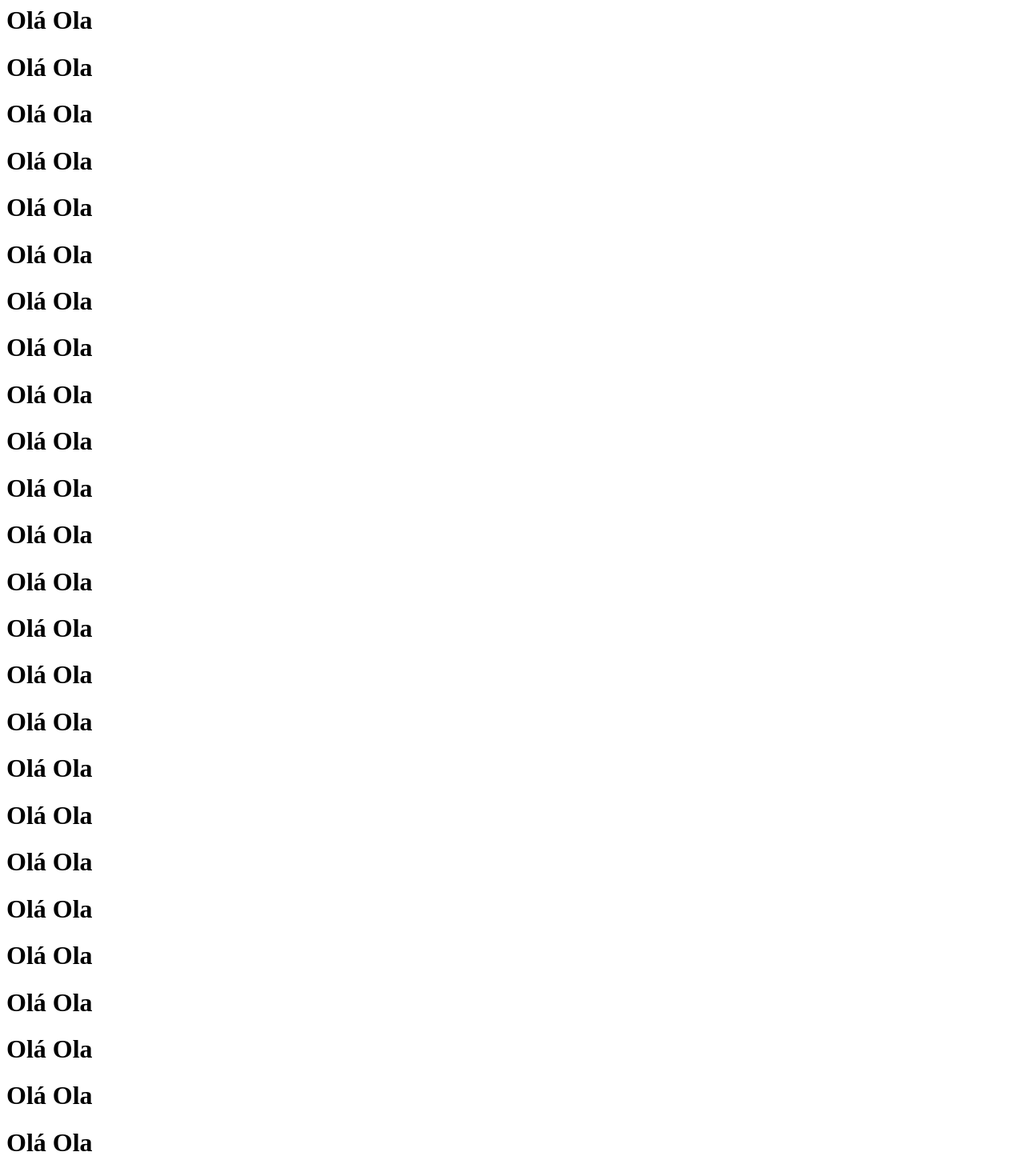
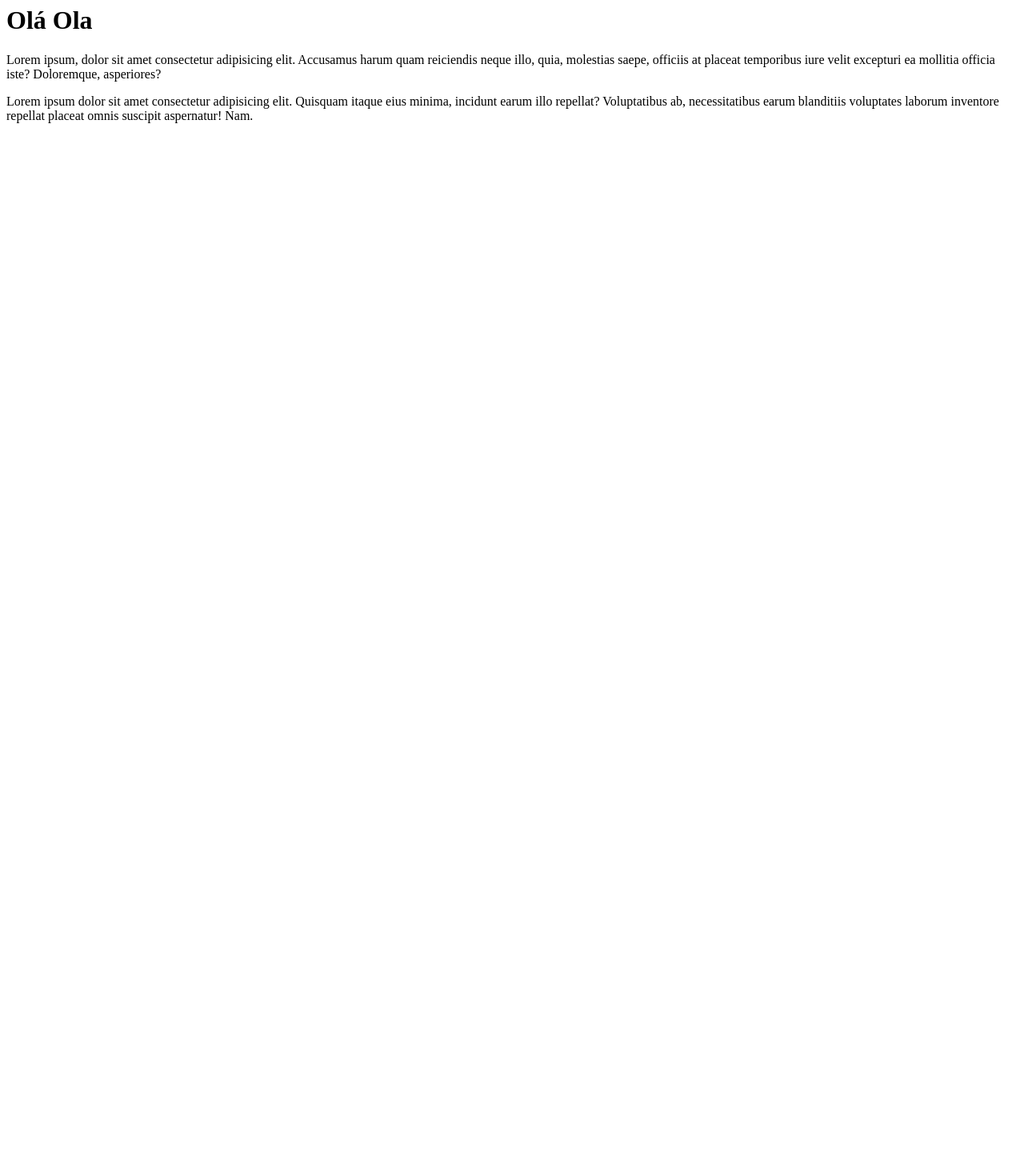
Before and after one commit to sophienocode/Events, a React (Vite) app: page / in a window 1280 px wide. Shown: the part 160-1630 px from the top of the page at 80% size. After the commit the page ends 800 px from the top, so only its background shows below. Built offline with nearby package versions, Linux system fonts and the light colour scheme.

Commit message:
(Auth) causal update

```diff
--- a/src/App.jsx
+++ b/src/App.jsx
@@ -14,42 +14,8 @@ function App() {
 
      />
 
-
-        <h1>Olá Ola</h1>
      <h1>Olá Ola</h1>
-        <h1>Olá Ola</h1>
      <h1>Olá Ola</h1>
-        <h1>Olá Ola</h1>
-        <h1>Olá Ola</h1>
-     <h1>Olá Ola</h1>
-        <h1>Olá Ola</h1>
-     <h1>Olá Ola</h1>
-        <h1>Olá Ola</h1>
-
-
-<h1>Olá Ola</h1>
-     <h1>Olá Ola</h1>
-        <h1>Olá Ola</h1>
-     <h1>Olá Ola</h1>
-        <h1>Olá Ola</h1>
-         <h1>Olá Ola</h1>
-        <h1>Olá Ola</h1>
-     <h1>Olá Ola</h1>
-        <h1>Olá Ola</h1>
-         <h1>Olá Ola</h1>
-        <h1>Olá Ola</h1>
-     <h1>Olá Ola</h1>
-        <h1>Olá Ola</h1>
-         <h1>Olá Ola</h1>
-        <h1>Olá Ola</h1>
-     <h1>Olá Ola</h1>
-        <h1>Olá Ola</h1>
-
-
-
-
-
-
 
      <h1>Olá Ola</h1>
      <Copy />
```
